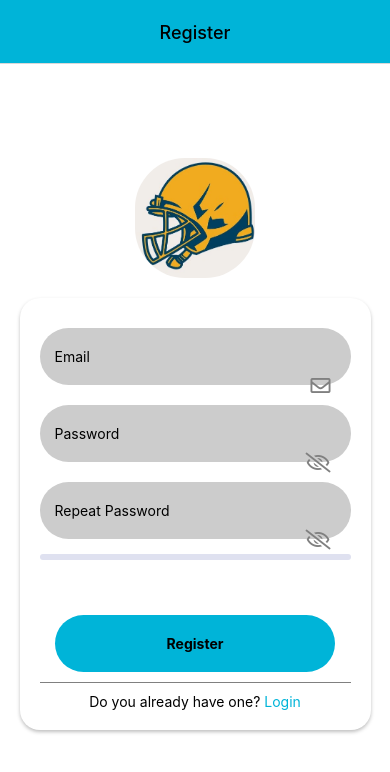
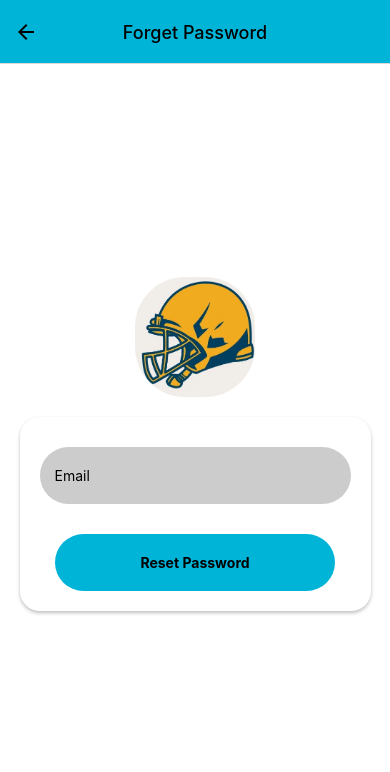
Before and after one commit to pabloalvrezz/TeamHub, a React Native app: screen /ForgetPassword in a window 390 px wide. Shown: the top 772 px of the page. Built offline with nearby package versions, Linux system fonts and the light colour scheme.

Commit message:
ResetPassword function and screen added

```diff
--- a/App.js
+++ b/App.js
@@ -1,11 +1,12 @@
 import { NavigationContainer } from "@react-navigation/native";
 import { createStackNavigator } from "@react-navigation/stack";
 
-import { StyleSheet, Text, View } from "react-native";
+import { StyleSheet } from "react-native";
 
 import Home from "./screens/Home";
 import Login from "./screens/Login";
 import Register from "./screens/Register";
+import ForgetPassword from "./screens/ForgetPassword";
 
 const Stack = createStackNavigator();
 
@@ -29,6 +30,18 @@ function MyStack() {
         component={Login}
         options={{
           title: "Login",
+          headerTintColor: "#000",
+          headerTitleAlign: "center",
+          headerStyle: {
+            backgroundColor: "#00b4d8",
+          },
+        }}
+      />
+      <Stack.Screen
+        name="ForgetPassword"
+        component={ForgetPassword}
+        options={{
+          title: "Forget Password",
           headerTintColor: "#000",
           headerTitleAlign: "center",
           headerStyle: {
--- /dev/null
+++ b/screens/ForgetPassword.js
@@ -0,0 +1,133 @@
+import React, { useState } from "react";
+import {
+  View,
+  TextInput,
+  TouchableOpacity,
+  Text,
+  Alert,
+  StyleSheet,
+  Image,
+} from "react-native";
+import { getAuth, sendPasswordResetEmail, fetchSignInMethodsForEmail } from "firebase/auth";
+import appFirebase from "../credencials";
+
+const auth = getAuth(appFirebase)
+
+const ResetPassword = () => {
+  const [email, setEmail] = useState("");
+
+  // Function to reset password
+  const handleResetPassword = () => {
+    if (!email) {
+      Alert.alert("Email is required");
+      return;
+    }
+
+
+    // Check if the email is associated with an existing account
+    fetchSignInMethodsForEmail(auth, email)
+      .then((signInMethods) => {
+        if (signInMethods.length === 0) {
+          // Email is not associated with any account
+          Alert.alert("Email is not associated with any account");
+        } else {
+          // Email is associated with an existing account, send password reset email
+          sendPasswordResetEmail(appFirebase, email)
+            .then(() => {
+              Alert.alert("Password reset email sent");
+            })
+            .catch((error) => {
+              Alert.alert(error.message);
+            });
+        }
+      })
+      .catch((error) => {
+        Alert.alert("Error checking email:", error.message);
+      });
+  };
+
+  return (
+    <View style={styles.container}>
+      <View>
+        <Image
+          source={require("../assets/HelmetLogo.webp")}
+          style={styles.profile}
+        />
+      </View>
+
+      <View style={styles.card}>
+        <View style={styles.inputField}>
+          <TextInput
+            placeholder="Email"
+            style={styles.input}
+            keyboardType="email-address"
+            autoCapitalize="none"
+            onChangeText={(email) => setEmail(email)}
+          />
+        </View>
+
+        <View style={styles.buttonBox}>
+          <TouchableOpacity style={styles.button} onPress={handleResetPassword}>
+            <Text style={styles.buttonText}>Reset Password</Text>
+          </TouchableOpacity>
+        </View>
+      </View>
+    </View>
+  );
+};
+
+const styles = StyleSheet.create({
+  container: {
+    flex: 1,
+    justifyContent: "center",
+    alignItems: "center",
+    backgroundColor: "#ffffff",
+  },
+  profile: {
+    width: 120,
+    height: 120,
+    borderRadius: 50,
+  },
+  card: {
+    margin: 20,
+    backgroundColor: "#ffffff",
+    borderRadius: 20,
+    width: "90%",
+    padding: 20,
+    shadowColor: "#000",
+    shadowOffset: {
+      width: 0,
+      height: 2,
+    },
+    shadowOpacity: 0.25,
+    shadowRadius: 3.96,
+    elevation: 5,
+  },
+  inputField: {
+    paddingVertical: 20,
+    backgroundColor: "#cccccc",
+    borderRadius: 30,
+    marginVertical: 10,
+  },
+  input: {
+    paddingHorizontal: 15,
+  },
+  buttonBox: {
+    alignItems: "center",
+  },
+  button: {
+    backgroundColor: "#00b4d8",
+    fontWeight: "bold",
+    borderRadius: 30,
+    paddingVertical: 20,
+    width: "90%",
+    marginTop: 20,
+  },
+  buttonText: {
+    color: "black",
+    fontWeight: "bold",
+    textAlign: "center",
+  },
+});
+
+export default ResetPassword;
--- a/screens/Login.js
+++ b/screens/Login.js
@@ -9,8 +9,8 @@ import {
   Alert,
 } from "react-native";
 
+import { getAuth, signInWithEmailAndPassword } from "firebase/auth";
 import appFirebase from "../credencials";
-import { getAuth, signInWithEmailAndPassword } from "firebase/auth";
 
 const auth = getAuth(appFirebase);
 
--- a/screens/Register.js
+++ b/screens/Register.js
@@ -1,24 +1,20 @@
 import React, { useState } from "react";
 import {
+  Alert,
+  Image,
+  StyleSheet,
   Text,
-  View,
-  StyleSheet,
-  Image,
   TextInput,
   TouchableOpacity,
+  View,
 } from "react-native";
 
 import { FontAwesome5 } from "@expo/vector-icons";
+import { createUserWithEmailAndPassword, getAuth } from "firebase/auth";
 import appFirebase from "../credencials";
-import {
-  createUserWithEmailAndPassword,
-  getAuth,
-  signInWithEmailAndPassword,
-} from "firebase/auth";
-
-const auth = getAuth(appFirebase);
 
 const strengthLabels = ["weak", "medium", "strong"];
+const auth = getAuth(appFirebase)
 
 const Register = (props) => {
   // States
@@ -50,7 +46,8 @@ const Register = (props) => {
 
   // Const to create account
   const createAccount = async () => {
-    (equlaPasswords = false), (weakPassword = true);
+    equlaPasswords = false;
+    weakPassword = true;
     error = "Error creating account";
 
     // Check if the passwords are equal
@@ -74,7 +71,6 @@ const Register = (props) => {
     if (equlaPasswords && !weakPassword && checkEmail(email)) {
       // Create the account
       await createUserWithEmailAndPassword(auth, email, password)
-
         // Then navigate to home screen and show alert
         .then(() => {
           alert("Account created successfully");
@@ -83,8 +79,30 @@ const Register = (props) => {
 
         // Catch the errors
         .catch((error) => {
+          console.log(error);
           if (error.code === "auth/email-already-in-use") {
-            alert("Email already in use");
+            Alert.alert(
+              "Error",
+              "The email address is already in use by another account.",
+              [
+                {
+                  text: "Ok",
+                  style: "cancel",
+                },
+                {
+                  text: "Forget Password?",
+                  onPress: () => props.navigation.navigate("ForgetPassword"),
+                  style: "cancel",
+                },
+              ],
+              {
+                cancelable: true,
+                onDismiss: () =>
+                  Alert.alert(
+                    "This alert was dismissed by tapping outside of the alert dialog."
+                  ),
+              }
+            );
           }
         });
     } else {
```
